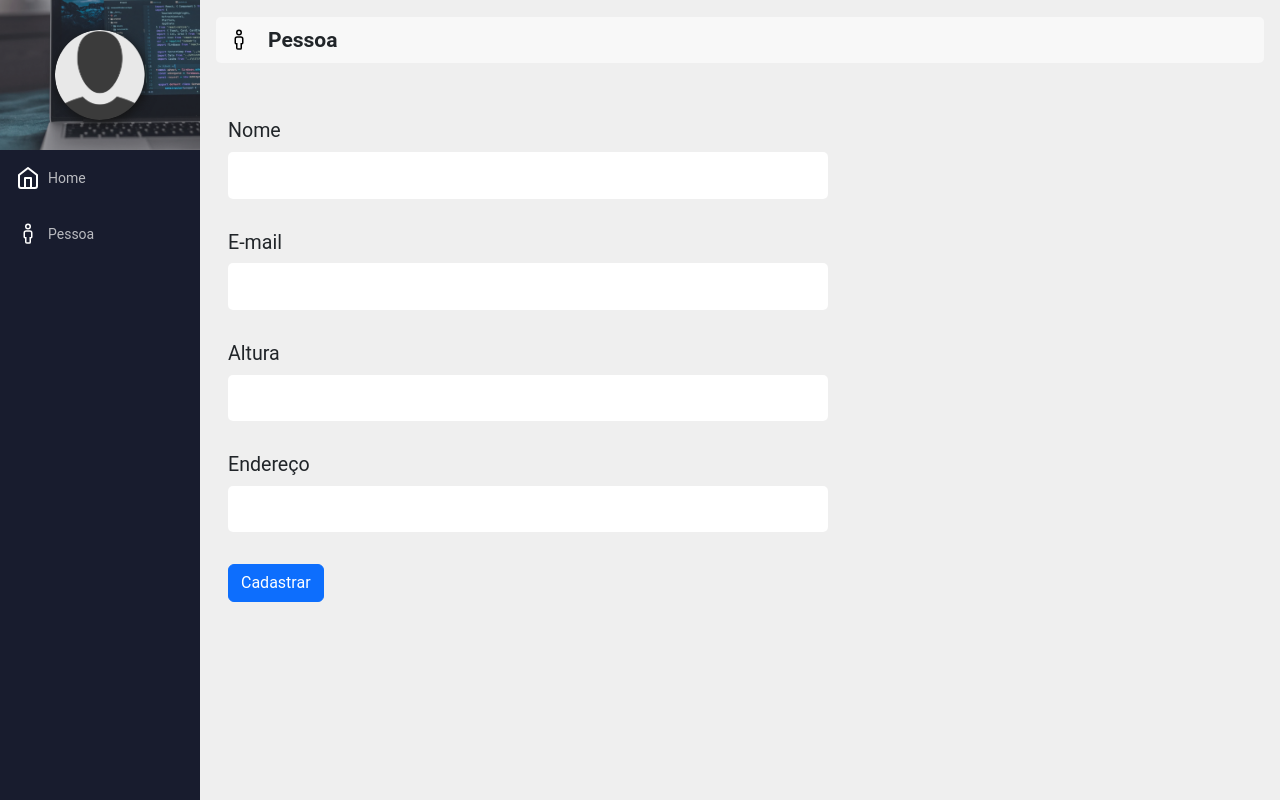
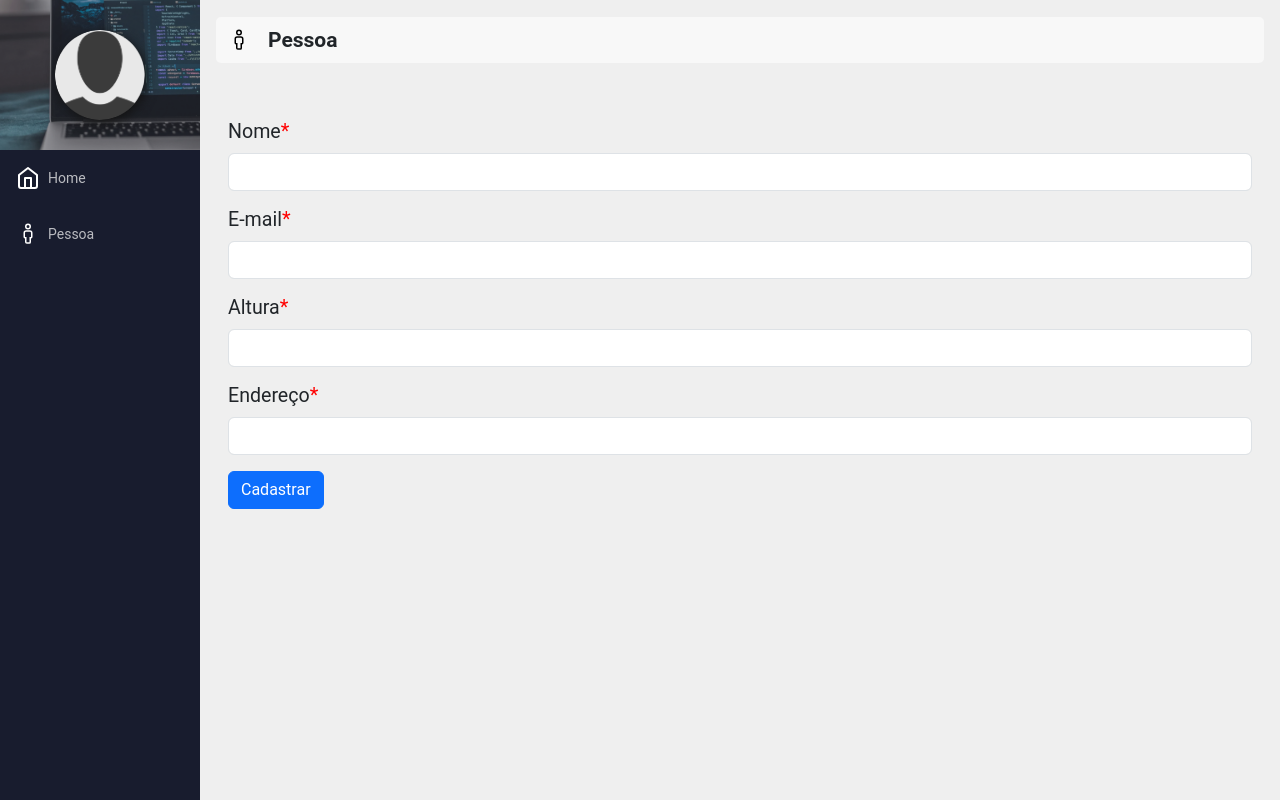
Before and after one commit to alevaristofig/sistema_controle_peso, a React (Create React App) app: page /pessoa in a window 1280 px wide. Built offline with nearby package versions, Linux system fonts and the light colour scheme.

Commit message:
Criando redux e saga da entidade Pessoa

```diff
--- a/src/paginas/Pessoa/index.js
+++ b/src/paginas/Pessoa/index.js
@@ -1,17 +1,18 @@
-import { useState, useEffect } from "react";
-import { useDispatch, useSelector } from 'react-redux';
+import { useState } from "react";
+import { useDispatch } from 'react-redux';
 import { salvar } from '../../redux/pessoa/slice';
 
+import { toast, ToastContainer } from 'react-toastify';
 import { VscPerson } from "react-icons/vsc";
 
 import Header from "../../compomentes/Headers"
 import Titulo from "../../compomentes/Titulo"
 
+import 'react-toastify/dist/ReactToastify.css';
 import 'bootstrap/dist/css/bootstrap.css';
 import './pessoa.css';
 
 export default function Pessoa() {
-    const { pessoas, loading } = useSelector((rootReducer) => rootReducer.pessoa);
     const dispatch = useDispatch();
 
     const [nome,setNome] = useState('');
@@ -20,13 +21,31 @@ export default function Pessoa() {
     const [endereco,setEndereco] = useState('');
 
     function salvarDados(e) {
-      //  e.preventDefault();
-        dispatch(salvar({
-            'nome': nome,
-            'email': email,
-            'altura': altura,
-            'endereco': endereco
-        }))
+        e.preventDefault();
+
+        if(validar()) {
+
+            dispatch(salvar({
+                'nome': nome,
+                'email': email,
+                'altura': altura,
+                'endereco': endereco
+            }));
+
+            setNome('');
+            setEmail('');
+            setAltura('');
+            setEndereco('');
+        }
+    }
+
+    function validar() {
+        if(nome === '' && email === '' && altura === '' &&  endereco === '') {
+            toast.error("Os campos não podem ficar em branco!");
+            return false;
+        }
+
+        return true;
     }
 
 
@@ -34,6 +53,9 @@ export default function Pessoa() {
         <div>
             <Header />
             <div className="content">
+                <div>
+                    <ToastContainer />
+                </div>
                 <Titulo nome="Pessoa">
                     <VscPerson color="#000" size={24} />
                 </Titulo>
@@ -43,9 +65,11 @@ export default function Pessoa() {
                         <div className="row mt-3">
                             <div className="col">
                                 <label className="form-label">Nome</label>
+                                <lable className="form-label obrigatorio">*</lable>
                                 <input
                                     type="text"
                                     className="form-control"
+                                    value={nome}
                                     onChange={(e) => setNome(e.target.value)}
                                 />
                             </div>
@@ -54,9 +78,11 @@ export default function Pessoa() {
                         <div className="row mt-3">
                             <div className="col">
                                 <label className="form-label">E-mail</label>
+                                <lable className="form-label obrigatorio">*</lable>
                                 <input
                                     type="text"
                                     className="form-control"
+                                    value={email}
                                     onChange={(e) => setEmail(e.target.value)}
                                 />
                             </div>
@@ -65,9 +91,11 @@ export default function Pessoa() {
                         <div className="row mt-3">
                             <div className="col">
                                 <label className="form-label">Altura</label>
+                                <lable className="form-label obrigatorio">*</lable>
                                 <input
                                     type="text"
                                     className="form-control"
+                                    value={altura}
                                     onChange={(e) => setAltura(e.target.value)}
                                 />
                             </div>
@@ -76,10 +104,12 @@ export default function Pessoa() {
                         <div className="row mt-3">
                             <div className="col">
                                 <label className="form-label">Endereço</label>
+                                <lable className="form-label obrigatorio">*</lable>
                                 <input
                                     type="text"
                                     className="form-control"
-                                    onChange={(e) => setAltura(e.target.value)}
+                                    value={endereco}
+                                    onChange={(e) => setEndereco(e.target.value)}
                                 />
                             </div>
                         </div>
--- a/src/paginas/Pessoa/pessoa.css
+++ b/src/paginas/Pessoa/pessoa.css
@@ -9,7 +9,7 @@
     font-size: 1.4em;
 }
 
-.form-perfil input, textarea, select{
+.form-perfil textarea, select{
     margin-bottom: 1em;
     padding: 0.7em;
     border: 0;
@@ -24,3 +24,8 @@
 .form-perfil button{
     max-width: 600px;
 }
+
+.obrigatorio{
+    color: #ff0000;
+    font-size: 20px;
+}
--- a/src/redux/pessoa/saga.js
+++ b/src/redux/pessoa/saga.js
@@ -1,8 +1,24 @@
 import { all, takeEvery, call, put } from 'redux-saga/effects';
-//import { salvar } from './slice';
+import { salvarSucesso, salvarError} from './slice';
+import axios from 'axios';
 
-function* salvar() {
-    alert('chegou saga')
+function* salvar(action) {
+    try {
+        let data = {
+            'nome': action.payload.nome,
+            'email': action.payload.email,
+            'endereco': action.payload.endereco,
+            'altura': action.payload.altura
+        }
+
+        yield call(axios.post,"http://localhost:8080/pessoas",data);
+
+        yield put(salvarSucesso());
+
+    } catch(error) {
+        console.log(error)
+        yield put(salvarError());
+    }
 }
 
 export default all([
--- a/src/redux/pessoa/slice.js
+++ b/src/redux/pessoa/slice.js
@@ -11,20 +11,19 @@ export const pessoaSlice = createSlice({
     initialState,
     reducers: {
         salvar: (state,action) => {
-            //state.loading = true;
-            alert('chegou redux')
+            state.loading = true;
         },
-        /*salvaPessoaSucesso(state) {
+        salvarSucesso(state) {
             state.loading = false;
             toast.success("Empresa Salva com Sucesso!");
         },
-        salvaPessoaError(state) {
+        salvarError(state) {
             state.loading = false;
             toast.error("Ocorreu um erro ao salvar a Empresa!");
-        }*/
+        }
     }
 });
 
-export const { salvar } = pessoaSlice.actions;
+export const { salvar, salvarSucesso, salvarError } = pessoaSlice.actions;
 
 export default pessoaSlice.reducer;
```
